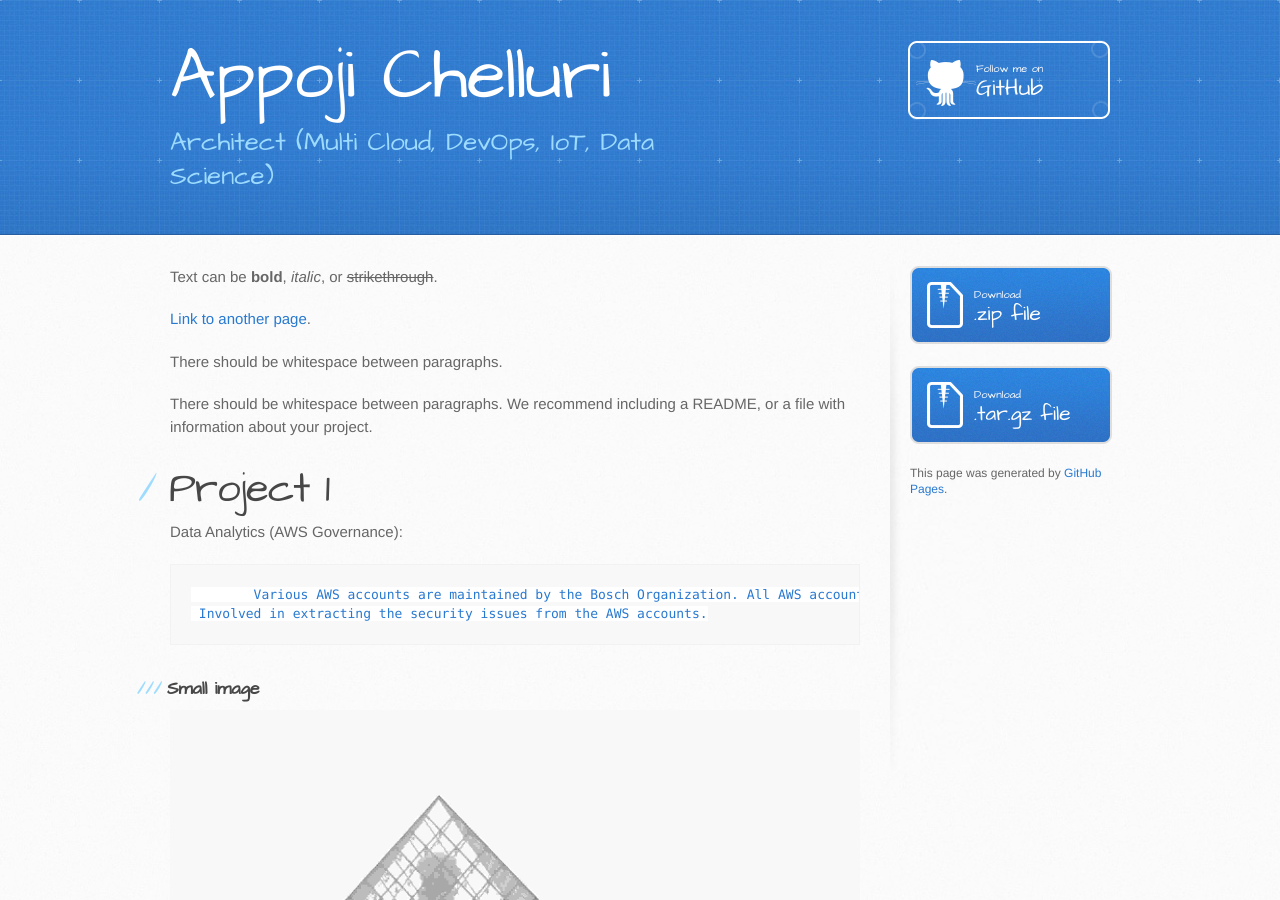
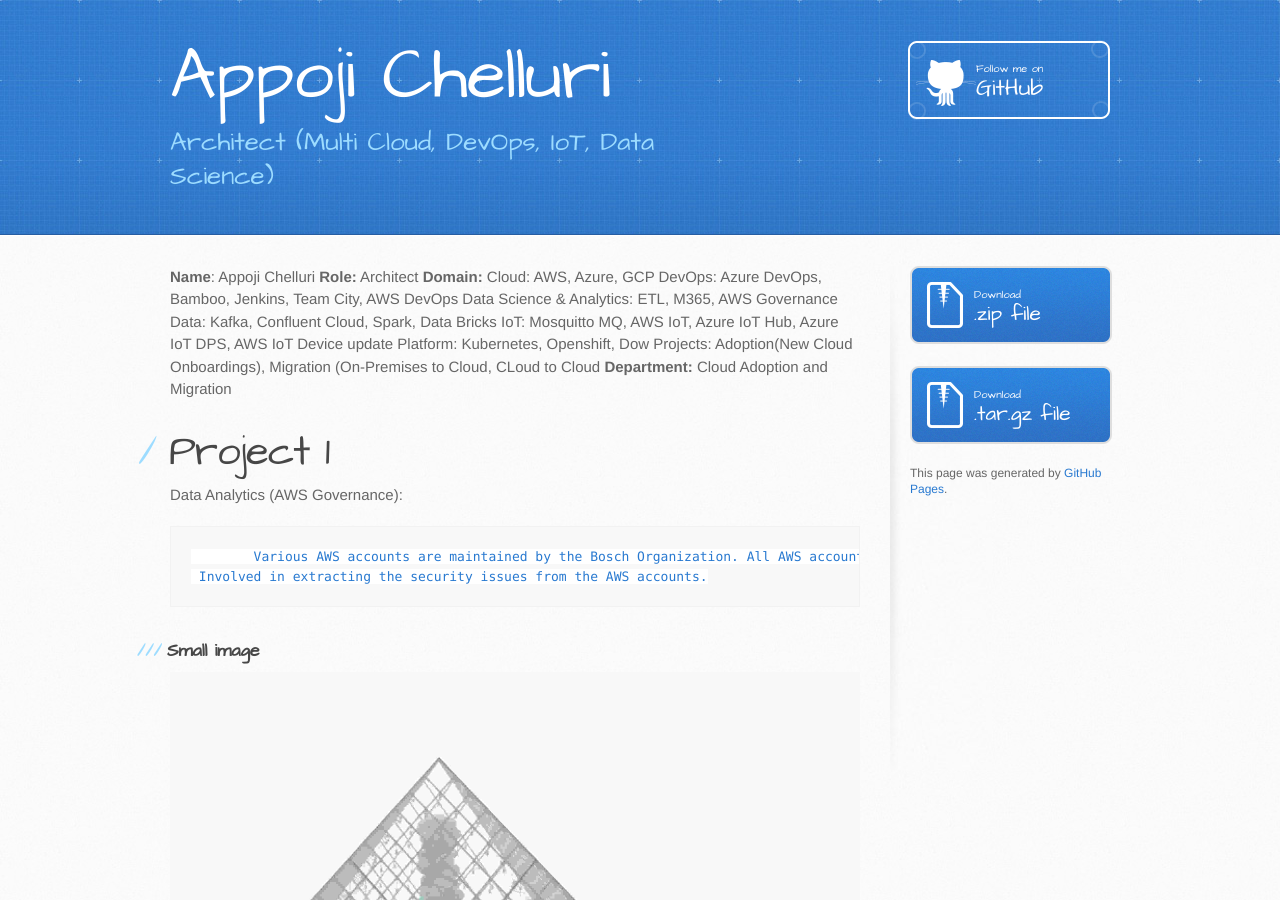
Before and after one commit to chelluriappoji/chelluriappoji.github.io, a Jekyll site: the page built from index.md, in a window 1280 px wide and 900 px high. Built offline with Jekyll 4.4.1, drawn with Linux system fonts in a browser that asks for light colours.

Commit message:
Update index.md

```diff
--- a/index.md
+++ b/index.md
@@ -1,14 +1,17 @@
 ---
 layout: default
 ---
-
-Text can be **bold**, _italic_, or ~~strikethrough~~.
-
-[Link to another page](./another-page.html).
-
-There should be whitespace between paragraphs.
-
-There should be whitespace between paragraphs. We recommend including a README, or a file with information about your project.
+**Name**: Appoji Chelluri
+**Role:** Architect
+**Domain:**
+     Cloud: AWS, Azure, GCP
+     DevOps: Azure DevOps, Bamboo, Jenkins, Team City, AWS DevOps
+     Data Science & Analytics: ETL, M365, AWS Governance
+     Data: Kafka, Confluent Cloud, Spark, Data Bricks
+     IoT: Mosquitto MQ, AWS IoT, Azure IoT Hub, Azure IoT DPS, AWS IoT Device update
+     Platform: Kubernetes, Openshift, Dow
+     Projects: Adoption(New Cloud Onboardings), Migration (On-Premises to Cloud, CLoud to Cloud
+**Department:** Cloud Adoption and Migration
 
 # Project 1
 
```
